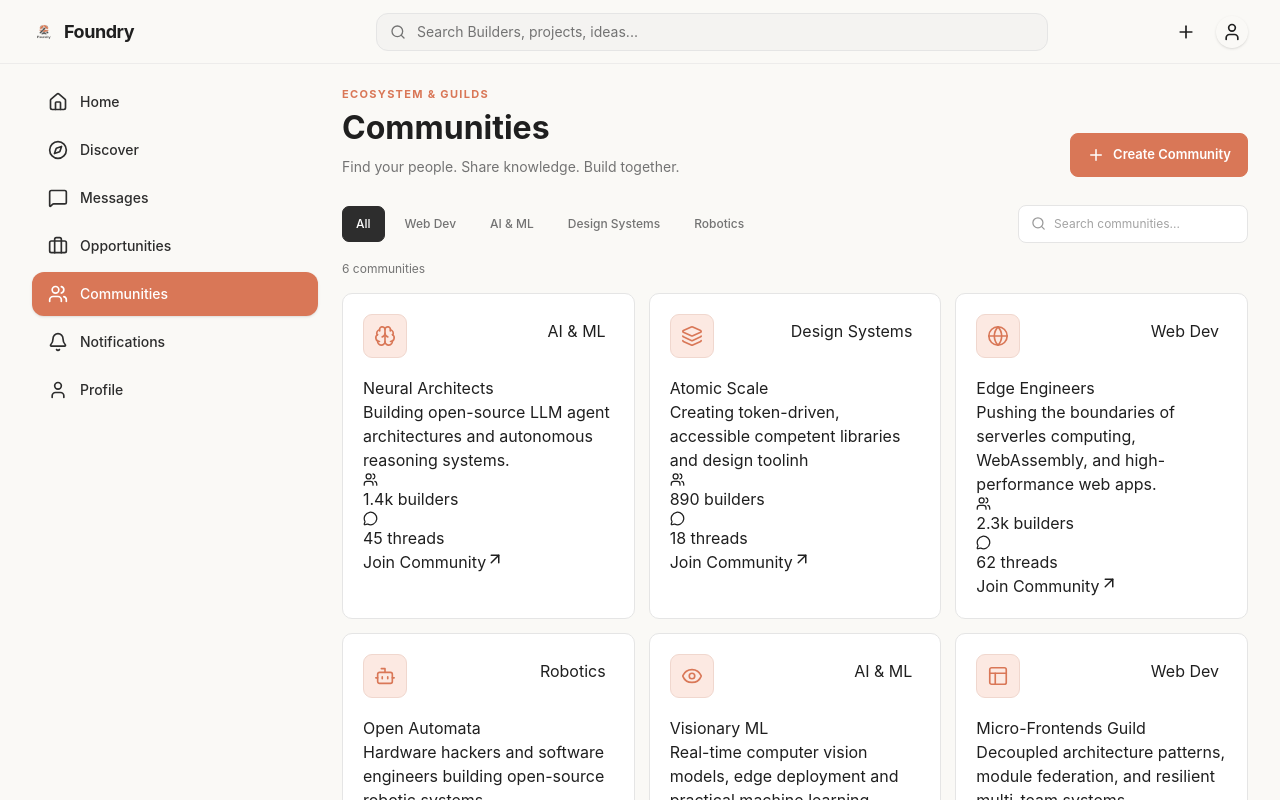
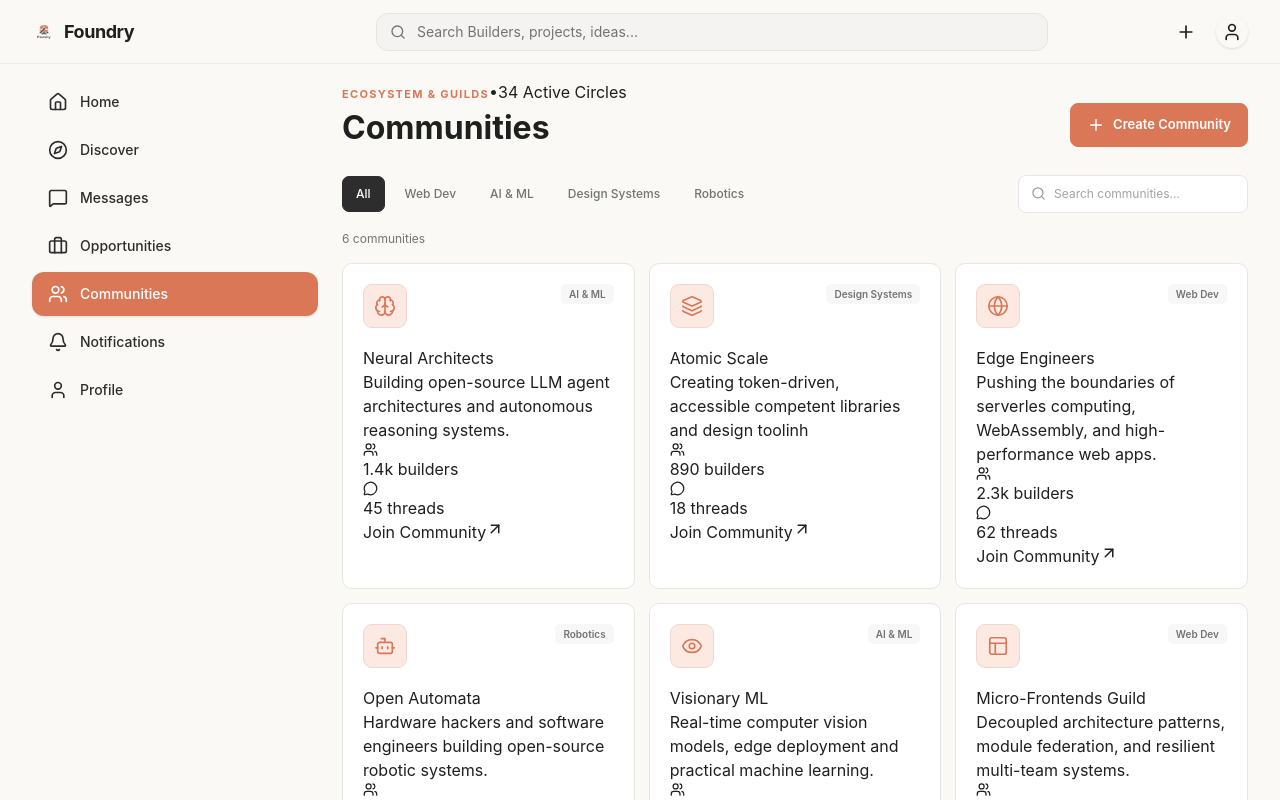
Before and after one commit to TechSage01/Foundry-Frontend, a React (Vite) app: page /communities in a window 1280 px wide. Shown: the top 800 px of the page. Built offline with nearby package versions, Linux system fonts and the light colour scheme.

Commit message:
fix: fixed communities page

```diff
--- a/src/App.css
+++ b/src/App.css
@@ -2771,4 +2771,10 @@
 }
 .community-category {
   padding: 5px 8px;
-}
+  border-radius: 5px;
+  background: #f7f7f7;
+  color: #737373;
+  font-size: 10px;
+  font-weight: 600;
+  line-height: 1;
+}
--- a/src/pages/Communities.jsx
+++ b/src/pages/Communities.jsx
@@ -72,9 +72,14 @@ function Communities() {
       <div className="communities-page">
         <section className="communities-header">
           <div className="communities-header-content">
+            <div className="communities-eyebrow-row">
               <span className="communities-eyebrow">ECOSYSTEM & GUILDS</span>
+
+              <span className="communities-divider-dot">•</span>
+
+              <span className="communities-count">34 Active Circles</span>
+            </div>
             <h1>Communities</h1>
-            <p>Find your people. Share knowledge. Build together.</p>
           </div>
           <Link to="/communities/create" className="create-community-button">
             <Plus size={18} />
@@ -190,13 +195,12 @@ function Communities() {
         )}
         <section className="community-spotlight">
           <div className="spotlight-content">
-                <span className="spotlight-eyebrow">
-                  WEEKLY SPOTLIGHT
-                </span>
-                <h2>
-                  Foundry Global Build Sprint
-                </h2>
-                <p>Join builders across the ecosystem for a week of shipping, collaboration, and open source building</p>
+            <span className="spotlight-eyebrow">WEEKLY SPOTLIGHT</span>
+            <h2>Foundry Global Build Sprint</h2>
+            <p>
+              Join builders across the ecosystem for a week of shipping,
+              collaboration, and open source building
+            </p>
             <div className="spotlight-meta">
               <span>7 days</span>
               <span>•</span>
@@ -206,7 +210,7 @@ function Communities() {
               type="button"
               className="spotlight-button"
               onClick={() => {
-                    console.log('Register team')
+                console.log("Register team");
               }}
             >
               Register Team
@@ -219,6 +223,6 @@ function Communities() {
         </section>
       </div>
     </MainLayout>
-  )
+  );
 }
 export default Communities;
```
Lines whose indentation alone changed are shown as unchanged.
